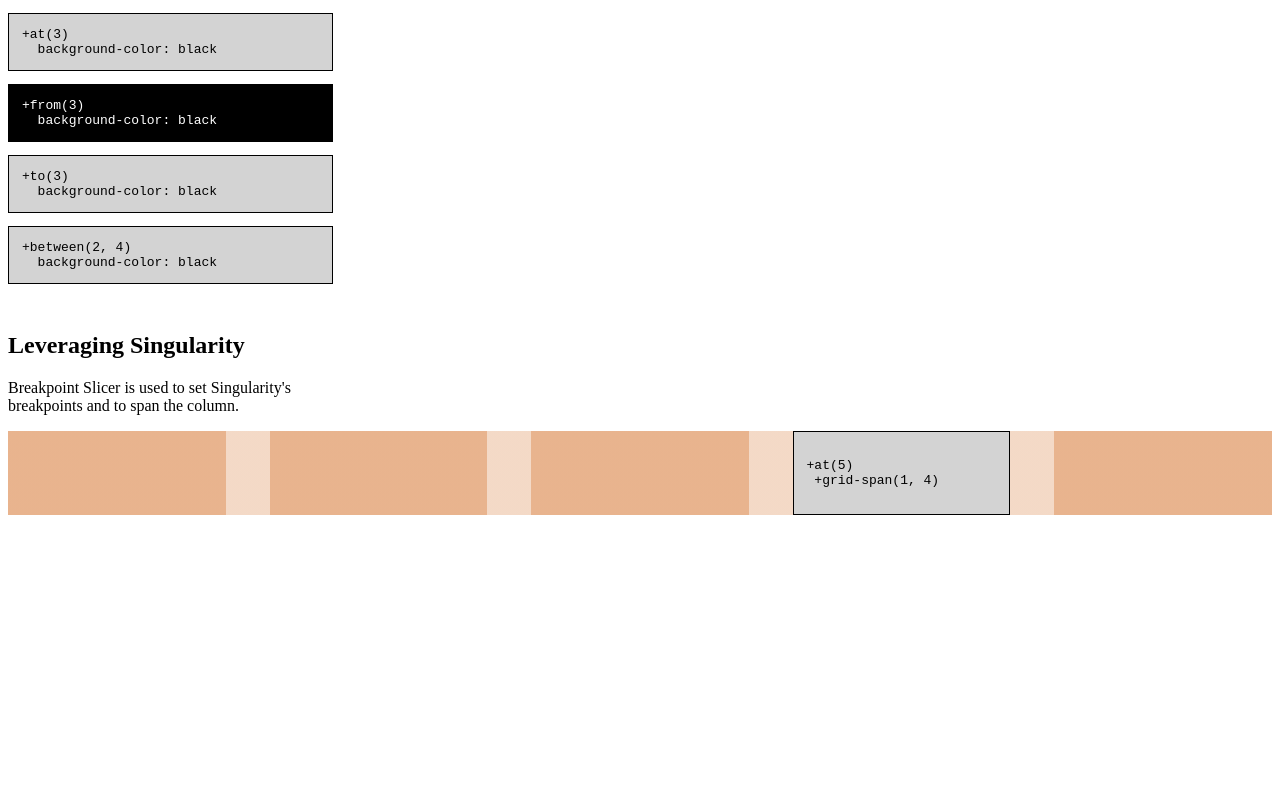
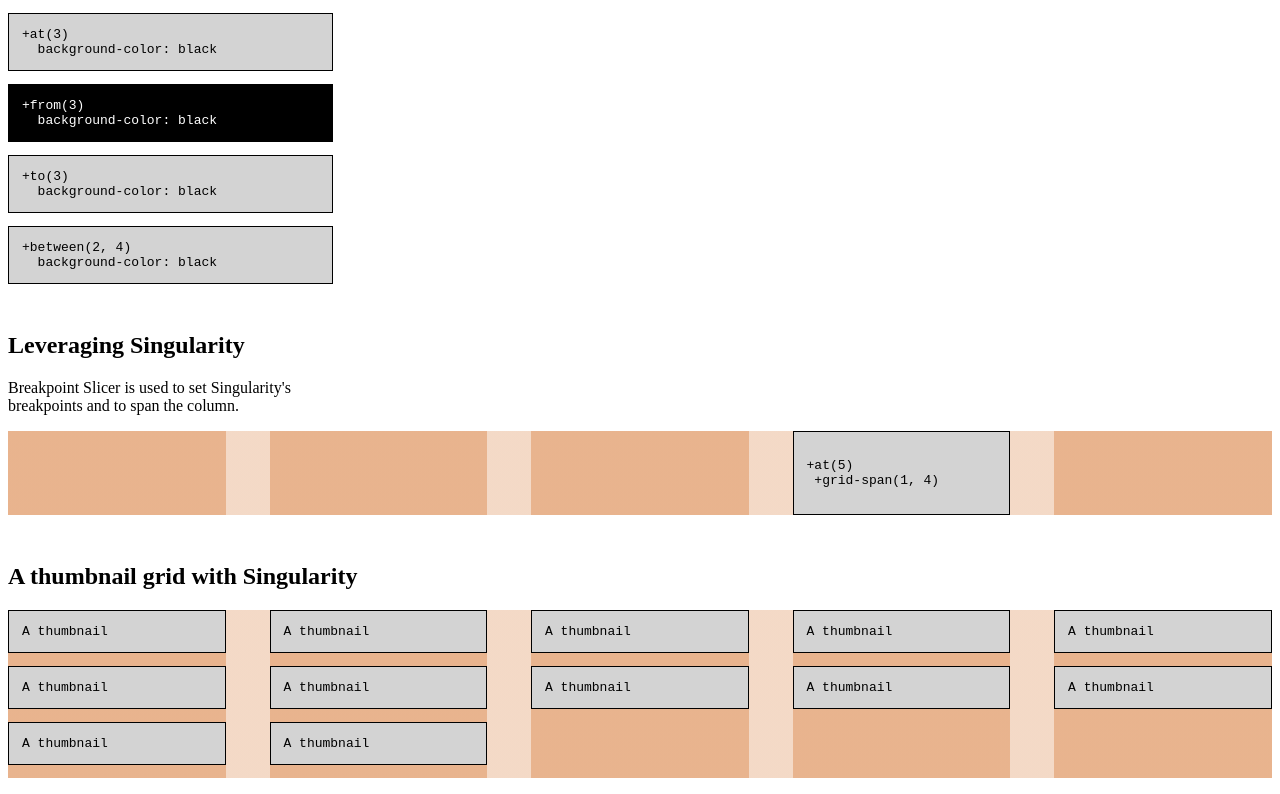
Before and after one commit to lolmaus/breakpoint-slicer, a plain HTML site: page index.html in a window 1280 px wide. Shown: the part 435-1229 px from the top of the page. Before the commit the page ends 958 px from the top, so only its background shows below. Drawn offline with nearby package versions, Linux system fonts and the light colour scheme.

Commit message:
Added a thumbnail grid

```diff
--- a/index.html
+++ b/index.html
@@ -41,11 +41,32 @@
    breakpoints and to span the column.</p>
 
 <section class=demo>
-  <div id=singularity>
+  <div class=singularity id=singularity1>
     <div class=column><pre><span></span></pre></div>
   </div>
 </section>
 
+<h2>A thumbnail grid with Singularity</h2>
+
+<section class=demo>
+  <div class=singularity id=singularity2>
+    <div class="column">A thumbnail</div>
+    <div class="column">A thumbnail</div>
+    <div class="column">A thumbnail</div>
+    <div class="column">A thumbnail</div>
+    <div class="column">A thumbnail</div>
+    <div class="column">A thumbnail</div>
+    <div class="column">A thumbnail</div>
+    <div class="column">A thumbnail</div>
+    <div class="column">A thumbnail</div>
+    <div class="column">A thumbnail</div>
+    <div class="column">A thumbnail</div>
+    <div class="column">A thumbnail</div>
+  </div>
+</section>
+
+
+
 
 </body>
 </html>
--- a/sass/style.sass
+++ b/sass/style.sass
@@ -46,7 +46,7 @@
   $grids: add-grid($i at bp($i))
 
 // Spanning the column
-#singularity .column
+#singularity1 .column
 
   // This text will appear when no media queries are applied.
   span:after
@@ -69,9 +69,31 @@
         content: "+at(#{$i})\A  +grid-span(1, #{$position})"
 
 // Enabling the grid background.
-#singularity
+.singularity
   +background-grid
   +pie-clearfix
+  margin-bottom: 1em
+
+
+/////////////////////////////////////////
+// Thumbnail grid with Singularity
+/////////////////////////////////////////
+
+#singularity2 .column
+  margin-bottom: 1em
+
+  // Cycling through slices
+  @for $slice from 2 through total-slices()
+
+    // Setting a media query for each slice
+    +at($slice)
+
+      // Within the media query, cycle through columns
+      @for $column from 1 through $slice
+
+        // Span thumbnails in this column
+        &:nth-child(#{$slice}n+#{$column})
+          +float-span(1, $column)
 
 
 /////////////////////////////////////////
```
Also changed, not shown: css/style.css.
